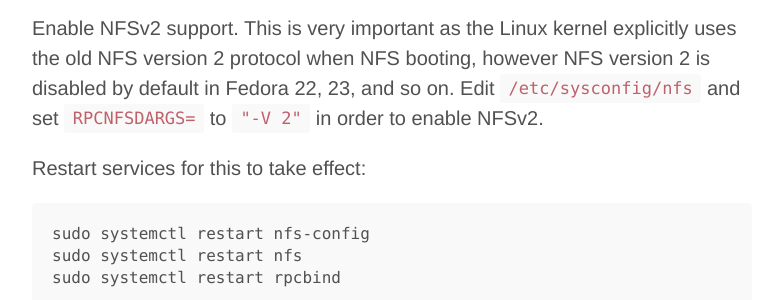
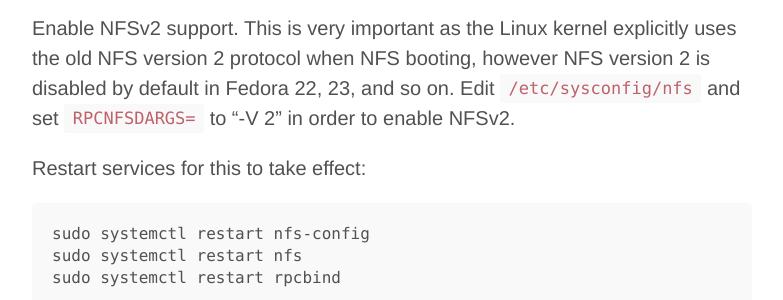
Before and after one commit to yurovsky/yurovsky.github.io, a Jekyll site: the page built from _posts/2016-02-20-fedora-nfs-server-linux-rootfs.md, in a window 1280 px wide. Shown: the part 935-1235 px from the top of the page, without its empty margins (248-1031 px from the left). Built offline with Jekyll 4.4.1, drawn with Linux system fonts in a browser that asks for light colours; comment, search, counter and statistics services are not loaded.

Commit message:
minor fixup

```diff
--- a/_posts/2016-02-20-fedora-nfs-server-linux-rootfs.md
+++ b/_posts/2016-02-20-fedora-nfs-server-linux-rootfs.md
@@ -31,7 +31,7 @@
 Enable NFSv2 support.  This is very important as the Linux kernel explicitly
 uses the old NFS version 2 protocol when NFS booting, however NFS version 2 is
 disabled by default in Fedora 22, 23, and so on.  Edit `/etc/sysconfig/nfs`
-and set `RPCNFSDARGS=` to `"-V 2"` in order to enable NFSv2.
+and set `RPCNFSDARGS=` to "-V 2" in order to enable NFSv2.
 
 Restart services for this to take effect:
 
```
Also changed, not shown: _posts/2016-02-20-tftp-server-fedora.md (+1 -0 lines).
